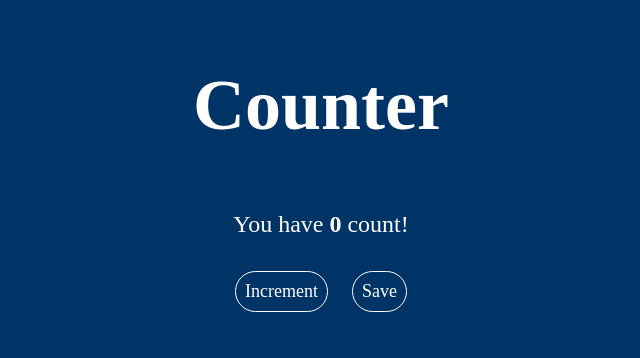
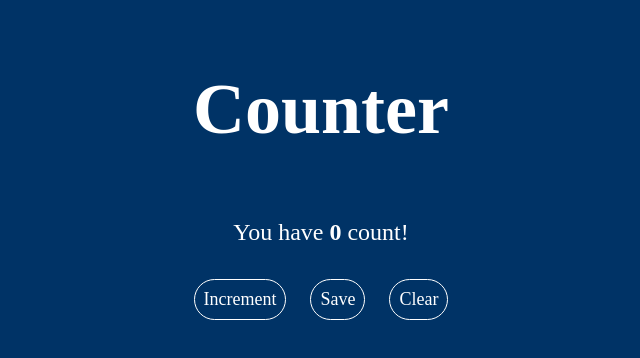
Before and after one commit to kou50126/counter, a plain HTML site: page public/index.html in a window 1280 px wide. Shown: the whole page, without its empty margins (319-959 px from the left). Drawn offline with nearby package versions, Linux system fonts and the light colour scheme; a web font is replaced by a local one.

Commit message:
Add count clear function

```diff
--- a/public/index.html
+++ b/public/index.html
@@ -66,6 +66,7 @@
     <p>You have <strong>{{ count }}</strong> count!</p>
     <button @click="count++">Increment</button>
     <button @click="save">Save</button>
+    <button @click="clear">Clear</button>
   </div>
   <script src="https://cdn.jsdelivr.net/npm/vue/dist/vue.js"></script>
   <script>
@@ -89,6 +90,10 @@
 
         load() {
           this.count = localData.count
+        },
+
+        clear() {
+          this.count = 0
         }
       },
 
```
